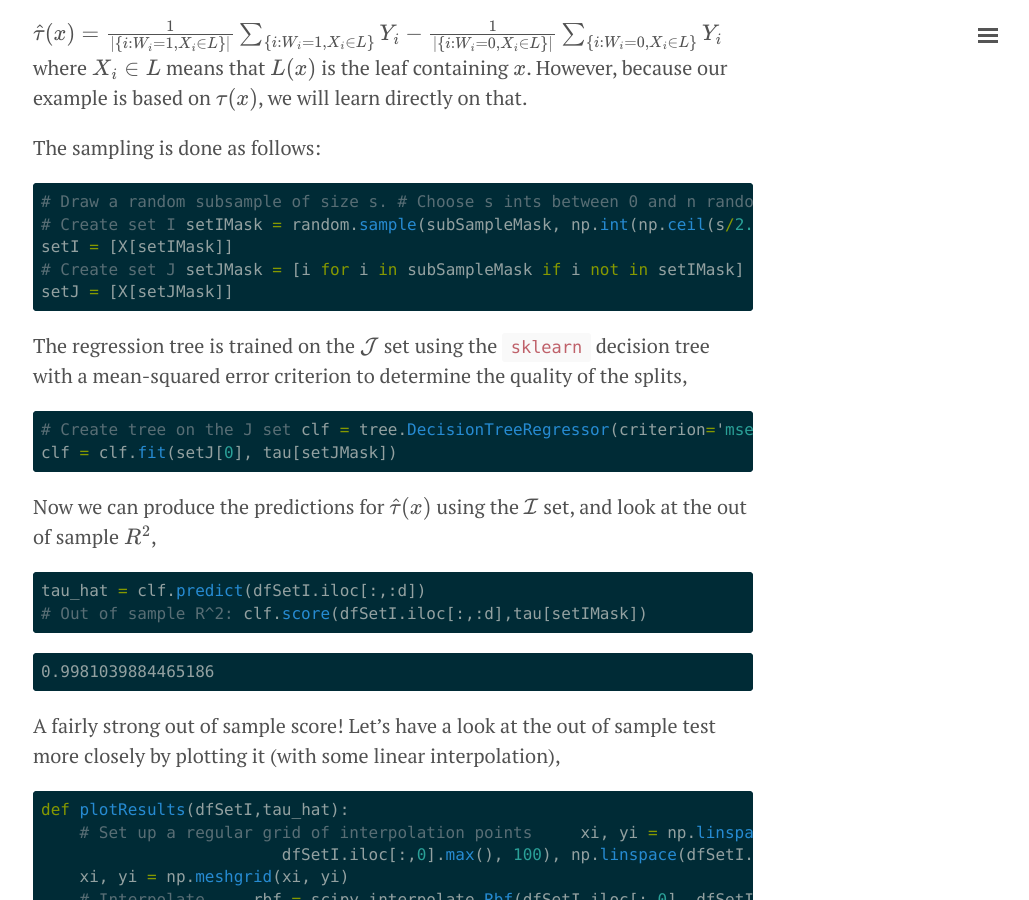
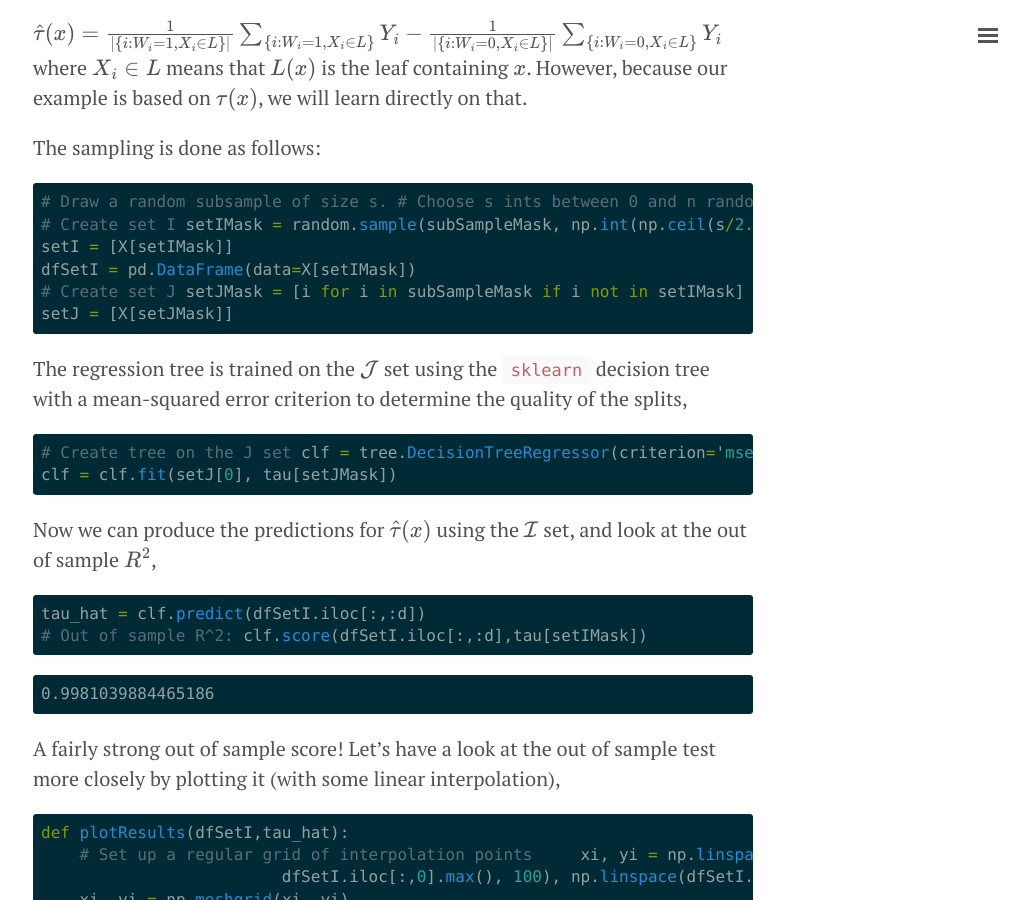
Before and after one commit to aeturrell/home, a Jekyll site: the page built from _posts/2018-03-28-estimation-heterogeneous-treatment-random-forests.md, in a window 1280 px wide and 900 px high, scrolled down 3818 px. Shown: the whole window, without its empty margins (247-1276 px from the left). Built offline with Jekyll 4.4.1, drawn with Linux system fonts in a browser that asks for light colours; formulas are drawn with MathJax 3.

Commit message:
Added missing line

```diff
--- a/_posts/2018-03-28-estimation-heterogeneous-treatment-random-forests.md
+++ b/_posts/2018-03-28-estimation-heterogeneous-treatment-random-forests.md
@@ -119,6 +119,7 @@ subSampleMask = random.sample(range(0, n), s)
 # Create set I
 setIMask = random.sample(subSampleMask, np.int(np.ceil(s/2.)))
 setI = [X[setIMask]]
+dfSetI = pd.DataFrame(data=X[setIMask])
 # Create set J
 setJMask = [i for i in subSampleMask if i not in setIMask]
 setJ = [X[setJMask]]
```
